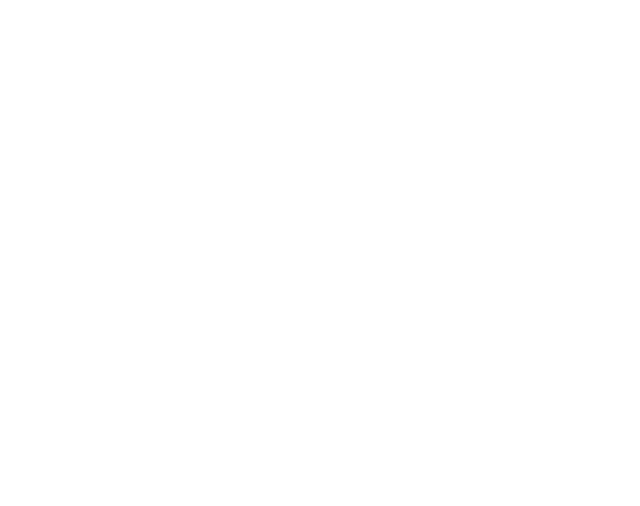
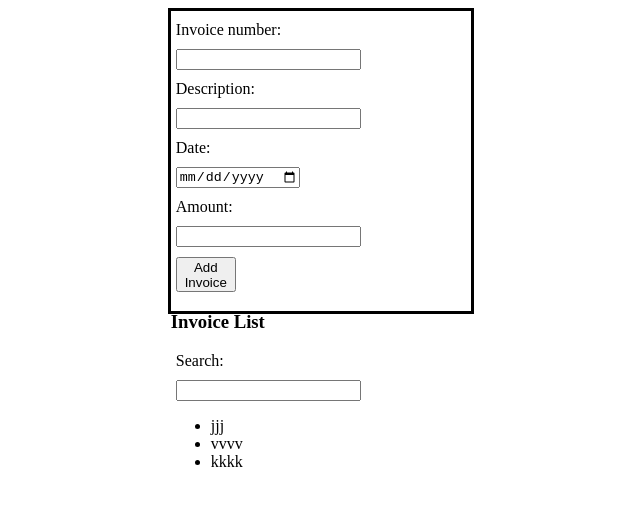
Before and after one commit to jellymn9/task3, a Vue app: page / in a window 1280 px wide. Shown: the top 506 px of the page, without its empty margins (93-733 px from the left). Built offline with nearby package versions, Linux system fonts and the light colour scheme.

Commit message:
very beginning

```diff
--- a/src/App.vue
+++ b/src/App.vue
@@ -1,20 +1,71 @@
 <template>
   <div id="app">
-
+    <div id="addInvoiceForm">
+      <label for="idInvoiceNumber">Invoice number:</label>
+      <input type="number" id="idInvoiceNumber">
+      <label for="idDescription">Description:</label>
+      <input type="text" id="idDescription">
+      <label for="idDate">Date:</label>
+      <input type="date" id="idDate">
+      <label for="idAmount">Amount:</label>
+      <input type="number" id="idAmount">
+      <button id="idAddInvoiceBtn" v-on:click="makeList">Add Invoice</button>
+      <list></list>
+    </div>
   </div>
 </template>
 
 <script>
 
+class listClass {
+  constructor(invoiceNum, description, date, amount) {
+    this.invoiceNum = invoiceNum;
+    this.description = description;
+    this.date = date;
+    this.amount = amount;
+  }
+  //consider to add methodes for deleting and copy items..
+}
 
 export default {
   name: 'App',
-  components: {
+  data(){
+    return{
+      iE: document.getElementById("idInvoiceNumber"),
+      inputEls: document.getElementsByTagName("input")
 
+    }
+  },
+  computed:{
+
+  },
+  methods:{
+    //some function iside ---this.$store.commit('reducePrice')
+    makeList(){
+      console.log(iE);
+      this.$store.state.invoiceList.push(new listClass(inputEls[0].value,inputEls[1].value,inputEls[2].value,inputEls[3].value));
+      console.log(this.$store.state.invoiceList);
+    }
   }
 }
 </script>
 
 <style>
+  #addInvoiceForm{
+    margin-left: 20%;
+    height: 300px;
+    width: 300px;
+    border-style: solid;
 
+  }
+  #addInvoiceForm label, input, button{
+    margin-top: 10px;
+    margin-left: 5px;
+    display: block;
+
+  }
+  #idAddInvoiceBtn{
+    width: 60px;
+    height: 35px;
+  }
 </style>
--- /dev/null
+++ b/src/invoiceList.vue
@@ -0,0 +1,27 @@
+<template>
+  <div>
+
+      <h3>Invoice List</h3>
+      <label for="idSearch">Search:</label>
+      <input type="number" id="idSearch">
+      <ul>
+          <li v-for="t in tables" > {{t}} </li>
+
+      </ul>
+  </div>
+
+</template>
+
+<script>
+export default {
+  data() {
+   return{
+       tables:['jjj','vvvv','kkkk']
+   }
+  }
+}
+</script>
+
+<style>
+
+</style>
--- a/src/main.js
+++ b/src/main.js
@@ -2,8 +2,11 @@
 // (runtime-only or standalone) has been set in webpack.base.conf with an alias.
 import Vue from 'vue'
 import App from './App'
+import invoiceList from './invoiceList'
 //import Vuex from 'vuex'
 import { store } from './store/store'
+
+Vue.component('list',invoiceList)
 
 Vue.config.productionTip = false
 
--- a/src/store/store.js
+++ b/src/store/store.js
@@ -4,7 +4,15 @@ import Vuex from 'vuex';
 Vue.use(Vuex);
 
 export const store = new Vuex.Store({
-    state: {
+    state:{
         //there i can put some data
+        invoiceList:[]
+
+    },
+    getters:{
+        //for instance changing store.somedata
+    },
+    mutations:{ //for better debugging istead of using getters...
+        //function for instance reducePrice
     }
 })
```
